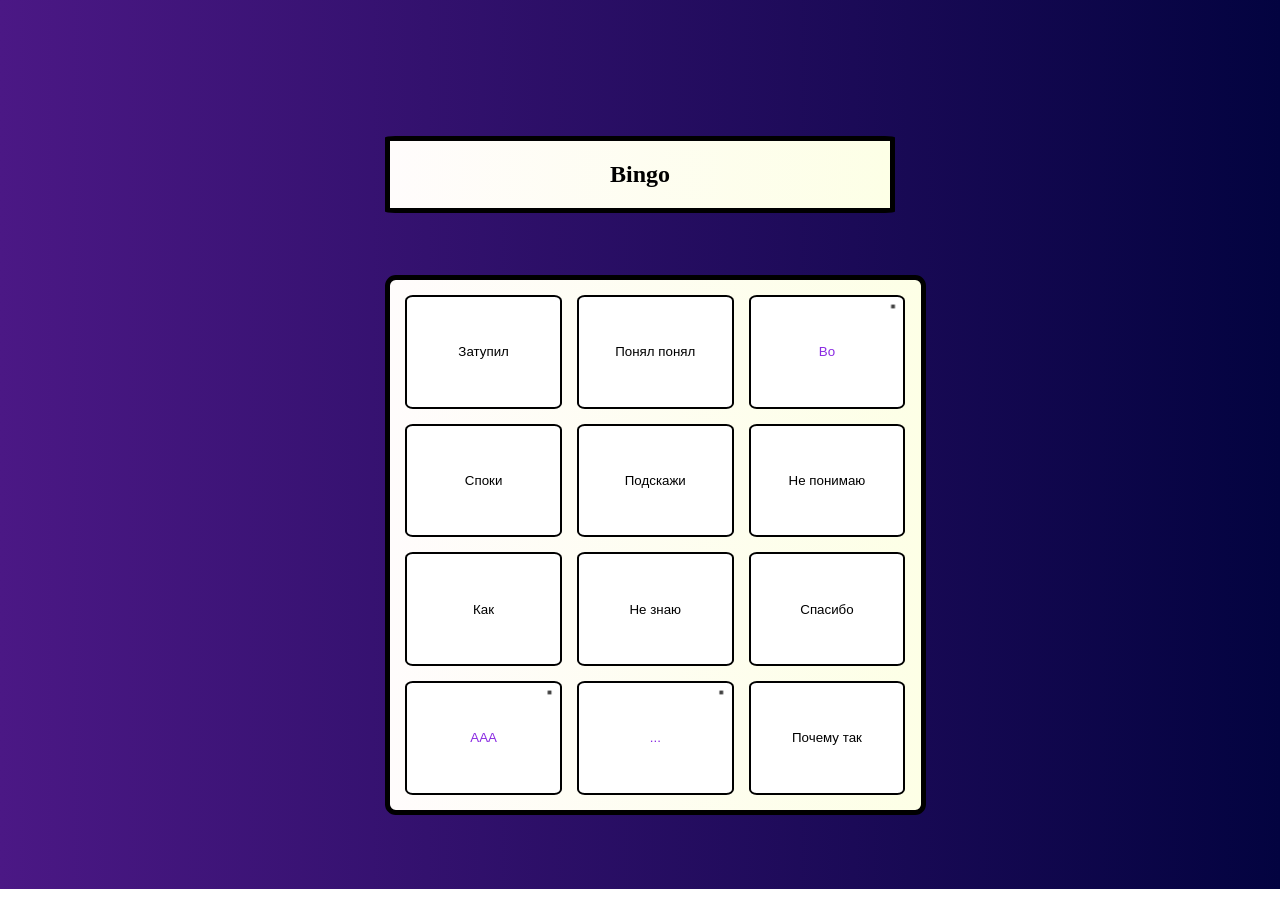
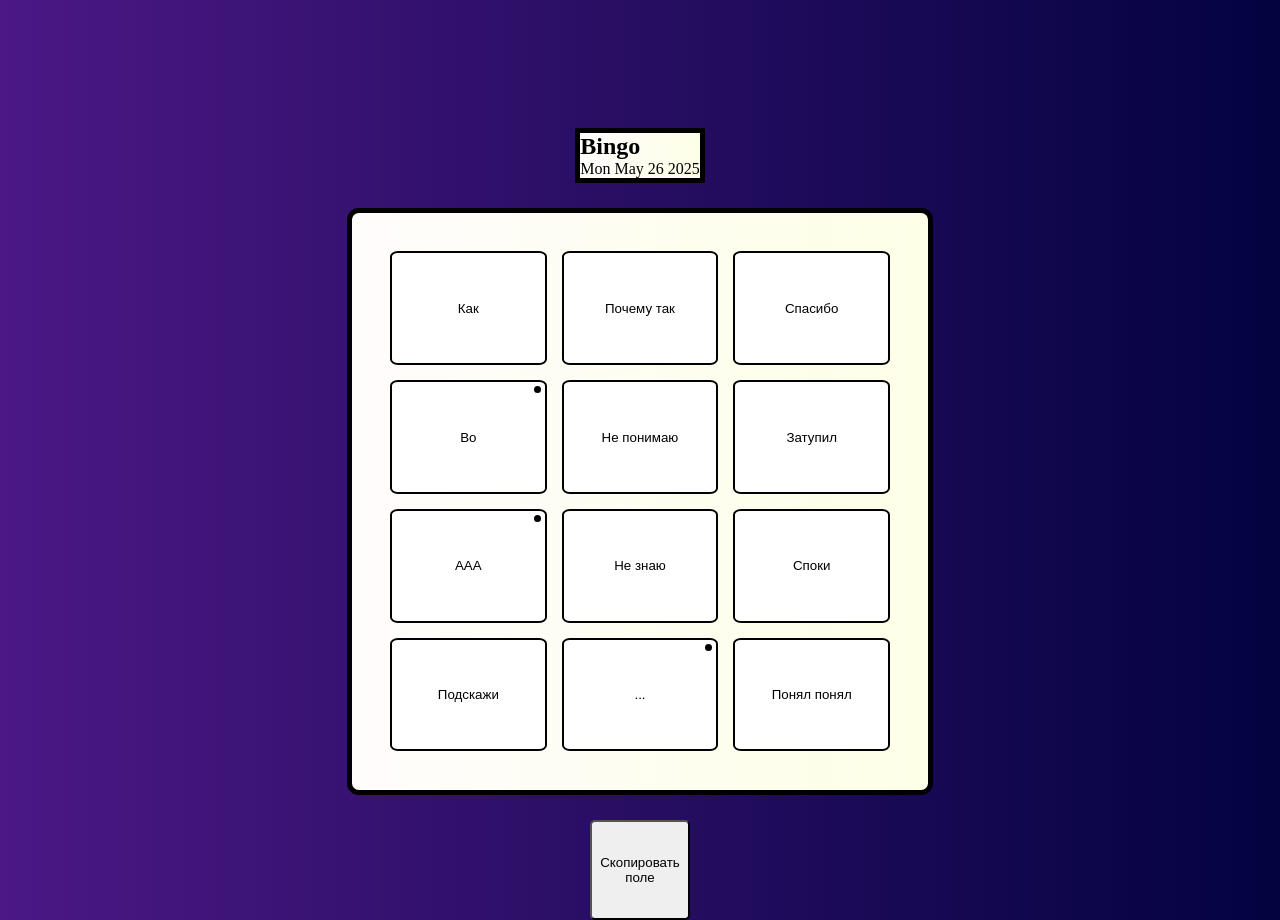
Before and after one commit to Rudnev777/Kek, a website built with Vite: page bingo/index.html in a window 1280 px wide. Before the commit the page ends 889 px from the top, so only its background shows below. Built offline with nearby package versions, Linux system fonts and the light colour scheme.

Commit message:
Bingo add button copy and data

```diff
--- a/bingo/index.html
+++ b/bingo/index.html
@@ -9,9 +9,12 @@
   <body>
     <section class="bingo-data-time">
       <h1>Bingo</h1>
+      <time id="current-time"></time>
     </section>
 
     <section class="button-grid" id="grid"></section>
+
+    <button class="copy-button" id = "copy-button">Скопировать поле</button>
     <script type="module" src="/src/main.ts"></script>
   </body>
 </html>
--- a/bingo/src/main.ts
+++ b/bingo/src/main.ts
@@ -1,4 +1,14 @@
 import './style.css';
+
+const clock = document.querySelector<HTMLElement>('#current-time');
+function currentTime() {
+  const data = new Date();
+  if (clock) {
+    clock.textContent = data.toDateString();
+  }
+}
+
+setInterval(currentTime, 1000);
 
 const column = 3;
 const row = 4;
@@ -29,11 +39,12 @@ function shuffle(array: unknown[]): void {
   }
 }
 
+function bingoPlay() {
   shuffle(arrayPhrase);
 
   let indexPhrase = 0;
   const section = document.querySelector<HTMLElement>('#grid');
-
+  section?.replaceChildren();
   type BingoCell = {
     button: HTMLElement;
     buttonClick: number;
@@ -41,6 +52,11 @@ type BingoCell = {
 
   const cells: BingoCell[][] = [];
   const buttonPlayBingoColor = ['green', 'yellow', 'orange', 'red'];
+  const buttonPlayBingoChar = ['🟩', '🟨', '🟧', '🟥'];
+  const stringCell = Array.from({ length: row }, () =>
+    Array.from({ length: column }, () => '⬜️'),
+  );
+
   let alertWin = true;
   const stopColorChange = 4;
 
@@ -60,23 +76,24 @@ if (section) {
         if (arrayPhrase[indexPhrase - 1].clue === '') {
           buttonCell.button.className = 'button-cell';
         } else {
-
           buttonCell.button.className = 'button-cell button-cell-clue';
           buttonCell.button.addEventListener('mouseenter', () => {
             buttonCell.button.textContent = textClue;
           });
 
           buttonCell.button.addEventListener('mouseleave', () => {
-          buttonCell.button.textContent  = originalText;
+            buttonCell.button.textContent = originalText;
           });
         }
-
 
         section.append(buttonCell.button);
         arrayTemporary.push(buttonCell);
 
         buttonCell.button.addEventListener('click', () => {
           if (buttonCell.buttonClick < stopColorChange) {
+            stringCell[indexRow][indexColumn] =
+              buttonPlayBingoChar[buttonCell.buttonClick];
+
             buttonCell.button.style.setProperty(
               '--button-color',
               buttonPlayBingoColor[buttonCell.buttonClick++],
@@ -96,7 +113,6 @@ if (section) {
       '--cells-bingo-play-columns',
       `repeat(${column}, 1fr)`,
     );
-}
 
     function hasCompleteRowOrColumn(cells: BingoCell[][]): boolean {
       for (const elementArray of cells) {
@@ -113,3 +129,18 @@ function hasCompleteRowOrColumn(cells: BingoCell[][]): boolean {
 
       return false;
     }
+
+    const buttonCopy = document.querySelector<HTMLElement>('#copy-button');
+    if (buttonCopy) {
+      buttonCopy.addEventListener('click', () => {
+        const finishString = stringCell.map((x) => x.join('')).join('\n');
+        void navigator.clipboard.writeText(finishString);
+      });
+    }
+  }
+}
+
+bingoPlay();
+setInterval(() => {
+  bingoPlay();
+}, 86_400_000);
--- a/bingo/src/style.css
+++ b/bingo/src/style.css
@@ -13,13 +13,21 @@
 
   --cells-bingo-play-rows: repeat(1, 1fr);
   --cells-bingo-play-columns: repeat(1, 1fr);
+
+  --text-clue : '--------';
+}
+
+* {
+  padding: 0;
+  margin: 0;
 }
 body {
   background: var(--body-color);
-  padding: 10%;
-  display: grid;
-  justify-content: center;
-  gap: 10%;
+  padding-top: 10%;
+  display: flex;
+  flex-direction: column;
+  align-items: center;
+  gap: 25px;
 }
 
 .bingo-data-time {
@@ -52,6 +60,13 @@ body {
   width: 500px;
 }
 
+.copy-button{
+  height: 100px;
+  width: 100px;
+
+  border-radius: 5%;
+}
+
 .button-cell {
   background-color: var(--button-color);
 
@@ -61,18 +76,46 @@ body {
   border-radius: 5%;
 }
 
-
 .button-cell-clue{
-  color :blueviolet;
    position: relative;
 }
+.button-cell-clue::after {
+  content: '';
 
-.button-cell-clue::after {
-  content: '▪️';
   position: absolute;
-  top: 2px;
-  right: 2px;
 
+  width: 7px;
+  height: 7px;
+  top: 4px;
+  right: 4px;;
+
+  background-color: #000000;
+
+  border-radius: 50%;
+
+}
+
+
+.button-cell-clue:hover::before{
+  content:  var(--text-clue, '???');
+
+  background-color: #ffffff;
+
+  border-color: #000000;
+  border-width: 2px;
+  border-style: solid;
+  border-radius: 5%;
+
+  position: absolute;
+
+  bottom: 100%;
+  left: 80%;
+
+
+  min-width: 30px;
+    min-height: 20px;
+    white-space: nowrap;
+    padding: 2px 5px;
 }
 .button-cell:hover {
   transform: scale(1.02);
```
Lines whose indentation alone changed are shown as unchanged.
